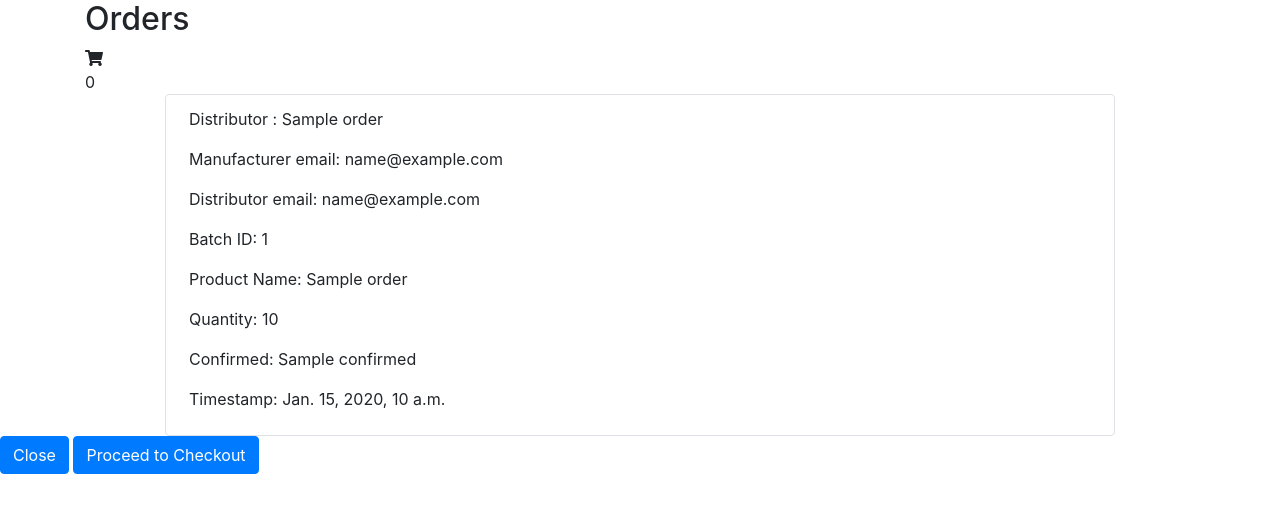
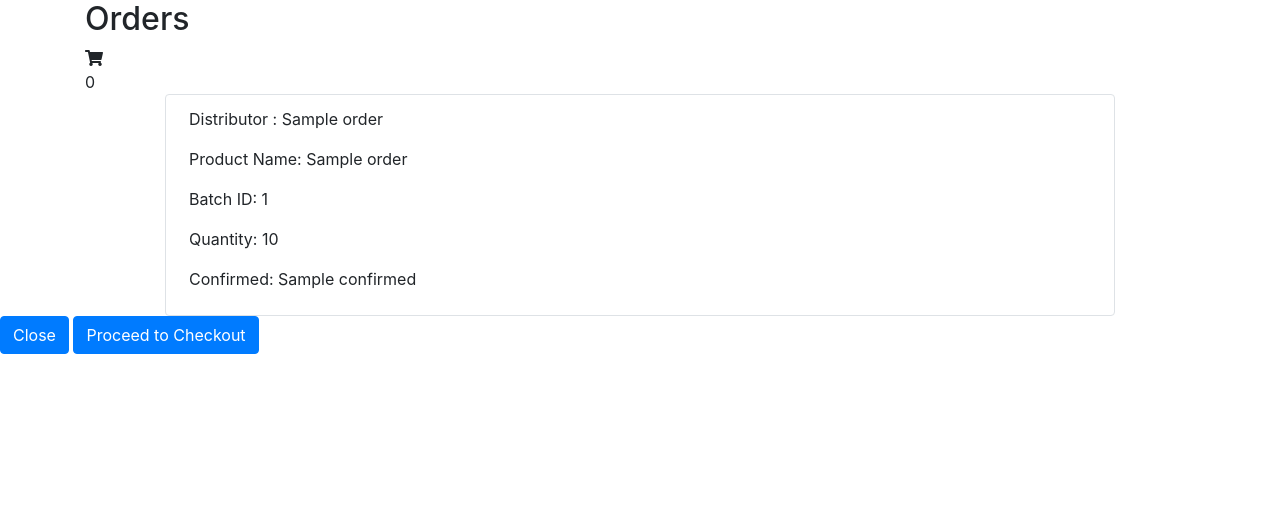
Before and after one commit to AfzalAliSolangi/Drug-Supply-Chain-using-Blockchain, a Django app: template templates/manufacturer_orders.html in a window 1280 px wide. Shown: the top 513 px of the page. Run offline with Django 4.2, Linux system fonts and the light colour scheme; the template is opened without the code that fills it: most values are stand-ins (such as "Sample title", 1, 10 or a date in 2020); parts of the project's set-up code (start-up, migrations or seed data) failed here and were passed over; some libraries are stand-ins or nearby versions.

Commit message:
Changed the order of info orders

```diff
--- a/templates/manufacturer_orders.html
+++ b/templates/manufacturer_orders.html
@@ -29,13 +29,16 @@
                     <div class="row p-2 bg-white border rounded product">
                         <div class="col-md-12 mt-1">
                             <p>Distributor : {{ order.Distributor_name }}</p>
-                            <p>Manufacturer email: {{ order.Manufacturer_email }}</p>
-                            <p>Distributor email: {{ order.distributor_email }}</p>
+                            <p>Product Name: {{ order.product_name }}</p>
                             <p>Batch ID: {{ order.batchId }}</p>
-                            <p>Product Name: {{ order.product_name }}</p>
                             <p>Quantity: {{ order.quantity }}</p>
                             <p>Confirmed: {{ order.confirmed }}</p>
-                            <p>Timestamp: {{ order.timestamp }}</p>
+                            <input type="hidden" name="manufacturer_email" value="{{ order.Manufacturer_email }}">
+                            <input type="hidden" name="distributor_email" value="{{ order.distributor_email }}">
+                            <input type="hidden" name="product_name" value="{{ order.product_name }}">
+                            <input type="hidden" name="quantity" value="{{ order.product_data.quantity }}">
+                            <input type="hidden" name="confirmed" value="{{ order.product_data.confirmed }}">
+                            <input type="hidden" name="timestamp" value="{{ order.product_data.timestamp }}">
                             <!-- Add more order details as needed -->
                         </div>
                     </div>
```
